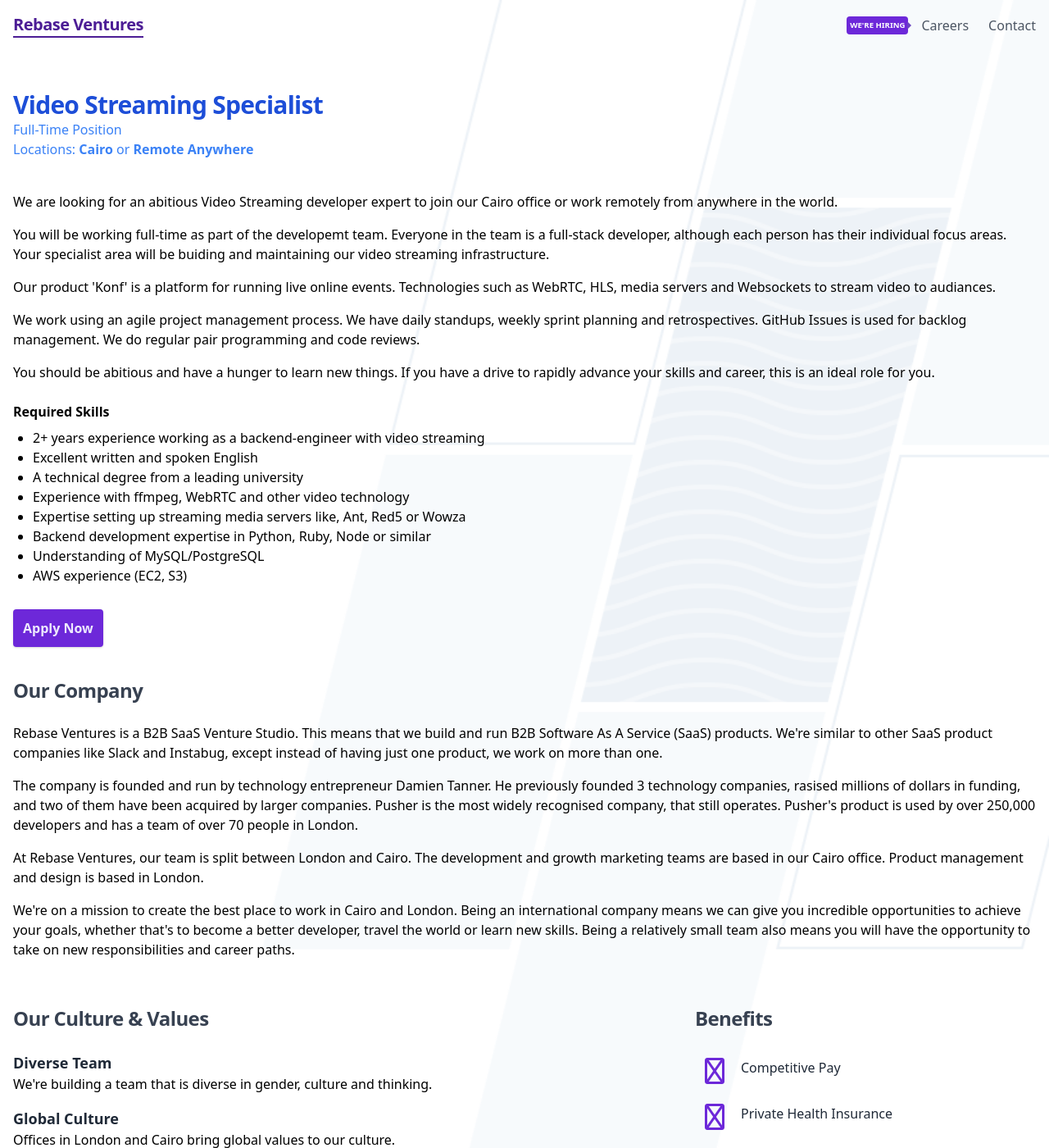
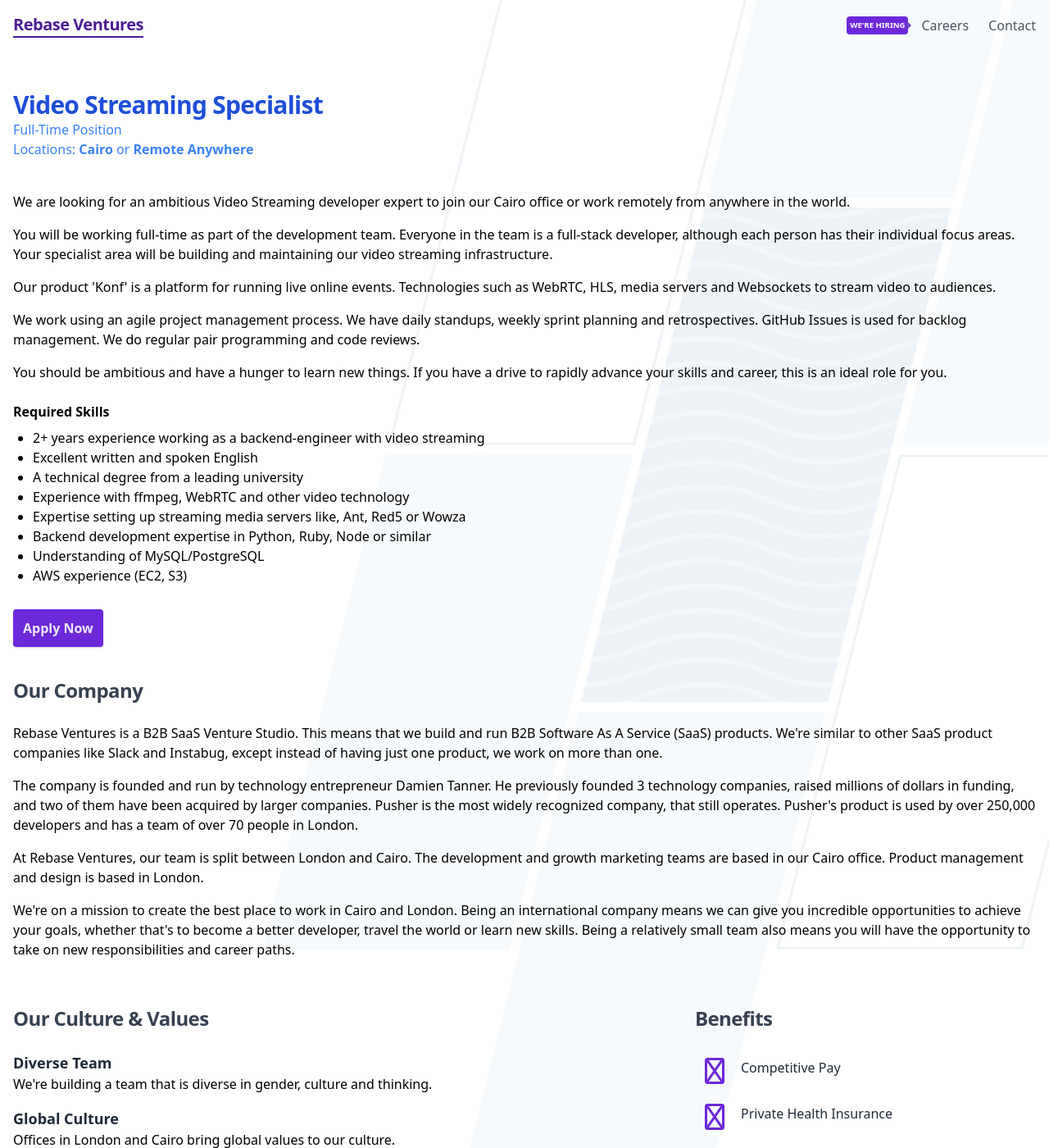
Before and after one commit to neilwitten/remoat.github.io, a Jekyll site: the page built from video-streaming-role.html, in a window 1280 px wide and 1400 px high. Shown: the whole window at 82% size. Built offline with Jekyll 4.4.1, drawn with Linux system fonts in a browser that asks for light colours; nearby versions of some CDN libraries.

Commit message:
spelling

```diff
--- a/_includes/career-values-benefits.html
+++ b/_includes/career-values-benefits.html
@@ -2,7 +2,7 @@
 
 <p class="mb-4">Rebase Ventures is a B2B SaaS Venture Studio. This means that we build and run B2B Software As A Service (SaaS) products. We're similar to other SaaS product companies like Slack and Instabug, except instead of having just one product, we work on more than one.</p>
 
-<p class="mb-4">The company is founded and run by technology entrepreneur Damien Tanner. He previously founded 3 technology companies, rasised millions of dollars in funding, and two of them have been acquired by larger companies. Pusher is the most widely recognised company, that still operates. Pusher's product is used by over 250,000 developers and has a team of over 70 people in London.</p>
+<p class="mb-4">The company is founded and run by technology entrepreneur Damien Tanner. He previously founded 3 technology companies, raised millions of dollars in funding, and two of them have been acquired by larger companies. Pusher is the most widely recognized company, that still operates. Pusher's product is used by over 250,000 developers and has a team of over 70 people in London.</p>
 
 <p class="mb-4">At Rebase Ventures, our team is split between London and Cairo. The development and growth marketing teams are based in our Cairo office. Product management and design is based in London.</p>
 
--- a/careers.html
+++ b/careers.html
@@ -41,7 +41,7 @@
     <h2 class="text-purple-700 text-2xl font-bold tracking-tight"><a href="/full-stack-role">Full-Stack Developer</a></h2>
     <p class="font-medium text-purple-500">Full-Time Position</p>
     <p class="font-medium text-purple-500">Location: <span class="font-bold">Cairo</span></p>
-    <p class="text-purple-900 mt-3 mb-4">Join the core development team in our Cairo office. Learn from the best, and become a master developer. We mainly use React.js and Node.js. However we often use different languages and framworks depends on the project. So you will have lots of opportunities to learn new things. Other tech we use includes GraphQL, AWS Lambda and TaliwindCSS.
+    <p class="text-purple-900 mt-3 mb-4">Join the core development team in our Cairo office. Learn from the best, and become a master developer. We mainly use React.js and Node.js. However we often use different languages and frameworks depends on the project. So you will have lots of opportunities to learn new things. Other tech we use includes GraphQL, AWS Lambda and TaliwindCSS.
     </p>
     <a href="/full-stack-role" class="bg-purple-700 rounded shadow text-purple-100 font-bold px-2 py-2 mt-4">Learn More</a>
     </div>
@@ -50,7 +50,7 @@
     <h2 class="text-pink-700 text-2xl font-bold tracking-tight"><a  href="/growth-marketing-lead-role">Growth Marketing Lead</a></h2>
     <p class="font-medium text-pink-500 ">Full-Time Position</p>
     <p class="font-medium text-pink-500">Locations: <span  class="font-bold">Cairo</span> or <span class="font-bold">Remote Anywhere</span></p>
-    <p class="text-pink-900 mt-3 mb-4">We are looking for an abitious Growth Marketing expert to join our Cairo office or work remotely from anywhere in the world. You will take the lead on marketing our B2B SaaS products. You should have some background in at least one area such as SEO, content marketing, analytics or growth hacking.
+    <p class="text-pink-900 mt-3 mb-4">We are looking for an ambitious Growth Marketing expert to join our Cairo office or work remotely from anywhere in the world. You will take the lead on marketing our B2B SaaS products. You should have some background in at least one area such as SEO, content marketing, analytics or growth hacking.
     </p>
     <a href="/growth-marketing-lead-role" class="bg-pink-700 rounded shadow text-pink-100 font-bold px-2 py-2 mt-4">Learn More</a>
     </div>
@@ -59,7 +59,7 @@
       <h2 class="text-blue-700 text-2xl font-bold tracking-tight"><a href="/video-streaming-role">Video Streaming Specialist</a></h2>
     <p class="font-medium text-blue-500 ">Full-Time Position</p>
     <p class="font-medium text-blue-500">Locations: <span  class="font-bold">Cairo</span> or <span  class="font-bold">Remote Anywhere</span></p>
-      <p class="text-blue-900 mt-3 mb-4">We are looking for a developer with experience building video straming systems to join our Cairo office or work remotely from anywhere in the world. You should have experience using tools like ffmpeg, WebRTC and streaming media servers, knowledge of AWS and deployment, as well as experience in a backend web framework like Rails, Django or Node.
+      <p class="text-blue-900 mt-3 mb-4">We are looking for a developer with experience building video streaming systems to join our Cairo office or work remotely from anywhere in the world. You should have experience using tools like ffmpeg, WebRTC and streaming media servers, knowledge of AWS and deployment, as well as experience in a backend web framework like Rails, Django or Node.
       </p>
       <a href="/video-streaming-role" class="bg-blue-700 rounded shadow text-blue-100 font-bold px-2 py-2 mt-4">Learn More</a>
       </div>
--- a/full-stack-role.html
+++ b/full-stack-role.html
@@ -10,13 +10,13 @@
 
 <p class="mt-10 mb-4">Join the core development team in our Cairo office. Learn from the best, and become a master developer.</p>
 
-<p class="mb-4">You will be working full-time as part of the developemt team. Everyone in the team is a full-stack developer, although each person has their individual focus areas. If you're coming from a front or backend developer position, that's okay, we'll help you learn the new skills to transition to full-stack.</p>
+<p class="mb-4">You will be working full-time as part of the development team. Everyone in the team is a full-stack developer, although each person has their individual focus areas. If you're coming from a front or backend developer position, that's okay, we'll help you learn the new skills to transition to full-stack.</p>
 
 <p class="mb-4">We are a Venture Studio, so we work on multiple software products. This means the technology can be different between products. You should enjoy learning new technology, and be comfortable switching between languages and frameworks. Today, we mainly use React.js and Node.js. In the future, we're likely to also use Rails and Django.</p>
 
 <p class="mb-4">We work using an agile project management process. We have daily standups, weekly sprint planning and retrospectives. GitHub Issues is used for backlog management. We do regular pair programming and code reviews.</p>
 
-<p class="mb-4">You should be abitious and have a hunger to learn new things. If you have a drive to rapidly advance your skills and career, this is an ideal role for you.</p>
+<p class="mb-4">You should be ambitious and have a hunger to learn new things. If you have a drive to rapidly advance your skills and career, this is an ideal role for you.</p>
 
 <h3 class="mt-6 mb-2 font-bold">Required Skills</h3>
 <ul class="ml-6 list-disc">
--- a/growth-marketing-lead-role.html
+++ b/growth-marketing-lead-role.html
@@ -8,7 +8,7 @@
     <p class="font-medium text-purple-500 ">Full-Time Position</p>
     <p class="font-medium text-purple-500">Locations: <span  class="font-bold">Cairo</span> or <span class="font-bold">Remote Anywhere</span></p>
 
-<p class="mt-10 mb-4">We are looking for an abitious Growth Marketing expert to join our Cairo office or work remotely from anywhere in the world.</p>
+<p class="mt-10 mb-4">We are looking for an ambitious Growth Marketing expert to join our Cairo office or work remotely from anywhere in the world.</p>
 
 <p class="mb-4">You will be working full-time, leading or being a part of the growth marketing team depending on your prior experience. Your core focus will be marketing our B2B SaaS products.</p>
 
@@ -18,14 +18,14 @@
 
 <p class="mb-4">We work using an agile project management process. We have daily standups, weekly sprint planning and retrospectives.</p>
 
-<p class="mb-4">You should be abitious and have a hunger to learn new things. If you have a drive to rapidly advance your skills and career, this is an ideal role for you.</p>
+<p class="mb-4">You should be ambitious and have a hunger to learn new things. If you have a drive to rapidly advance your skills and career, this is an ideal role for you.</p>
 
 <h3 class="mt-6 mb-2 font-bold">Required Skills</h3>
 <ul class="ml-6 list-disc">
   <li>2+ years experience working in a marketing role</li>
   <li>Excellent written and spoken English</li>
   <li>Experience writing or commissioning content</li>
-  <li>Knowlege of SEO and SEM</li>
+  <li>Knowledge of SEO and SEM</li>
   <li>Understanding of analytics tools such as Google Analytics, Mixpanel, Segment</li>
   <li>Awareness of marketing tools such as Intercom, Hubspot, Optimizely</li>
 </ul>
--- a/video-streaming-role.html
+++ b/video-streaming-role.html
@@ -8,15 +8,15 @@
     <p class="font-medium text-blue-500 ">Full-Time Position</p>
     <p class="font-medium text-blue-500">Locations: <span  class="font-bold">Cairo</span> or <span class="font-bold">Remote Anywhere</span></p>
 
-<p class="mt-10 mb-4">We are looking for an abitious Video Streaming developer expert to join our Cairo office or work remotely from anywhere in the world.</p>
+<p class="mt-10 mb-4">We are looking for an ambitious Video Streaming developer expert to join our Cairo office or work remotely from anywhere in the world.</p>
 
-<p class="mb-4">You will be working full-time as part of the developemt team. Everyone in the team is a full-stack developer, although each person has their individual focus areas. Your specialist area will be buiding and maintaining our video streaming infrastructure.</p>
+<p class="mb-4">You will be working full-time as part of the development team. Everyone in the team is a full-stack developer, although each person has their individual focus areas. Your specialist area will be building and maintaining our video streaming infrastructure.</p>
 
-<p class="mb-4">Our product 'Konf' is a platform for running live online events. Technologies such as WebRTC, HLS, media servers and Websockets to stream video to audiances.</p>
+<p class="mb-4">Our product 'Konf' is a platform for running live online events. Technologies such as WebRTC, HLS, media servers and Websockets to stream video to audiences.</p>
 
 <p class="mb-4">We work using an agile project management process. We have daily standups, weekly sprint planning and retrospectives. GitHub Issues is used for backlog management. We do regular pair programming and code reviews.</p>
 
-<p class="mb-4">You should be abitious and have a hunger to learn new things. If you have a drive to rapidly advance your skills and career, this is an ideal role for you.</p>
+<p class="mb-4">You should be ambitious and have a hunger to learn new things. If you have a drive to rapidly advance your skills and career, this is an ideal role for you.</p>
 
 <h3 class="mt-6 mb-2 font-bold">Required Skills</h3>
 <ul class="ml-6 list-disc">
```
Also changed, not shown: index.html (+3 -4 lines), job-full-stack.md (deleted, +0 -26 lines).
